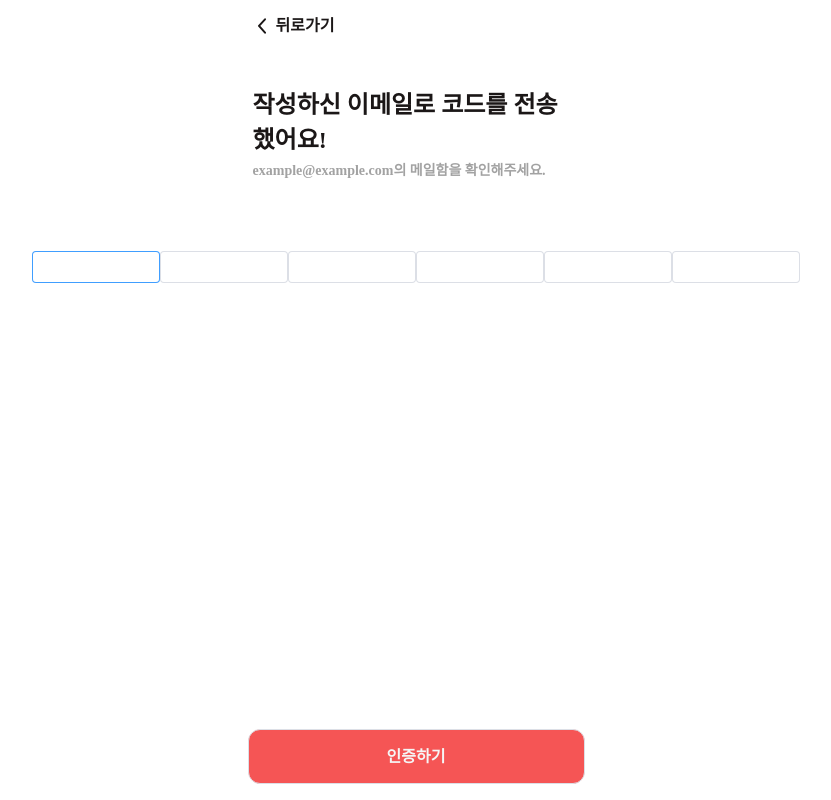
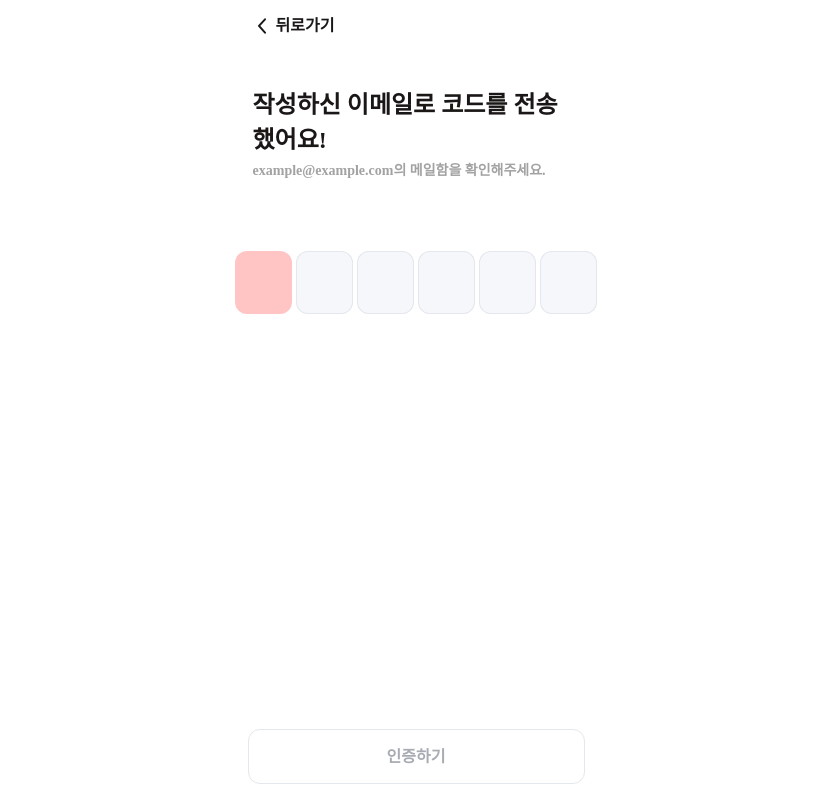
Before and after one commit to sin-hyunjin/Chkapoka-client, a Vue app: page / in a window 1280 px wide. Shown: the whole page, without its empty margins (224-1055 px from the left). Built offline with nearby package versions, Linux system fonts and the light colour scheme; a web font is replaced by a local one; what vue-query would draw is missing.

Commit message:
feat: Modify css of CpEmailNumberInput Component

```diff
--- a/src/components/commons/CpEmailNumberInput.vue
+++ b/src/components/commons/CpEmailNumberInput.vue
@@ -116,15 +116,15 @@
       ref="inputRefs"
       :key="idx"
       :autofocus="idx === 0"
+      :class="classArr"
+      :style="compStyle"
+      :model-value="splitModelValue(modelValue, idx)"
+      :disabled="modelValue.length < idx"
       type="text"
       maxlength="1"
       @keyup="handleKeyup($event, idx)"
       @paste="handlePaste($event, idx)"
     />
-    <!--
-      :model-value="splitModelValue(modelValue, idx)"
-      :disabled="modelValue.length < idx"
-    -->
   </div>
 </template>
 <!-- * ref, unref, computed
@@ -258,29 +258,47 @@
 
  -->
 <script setup lang="ts">
-import { ref, defineProps, defineEmits } from "vue";
+import { ref, defineProps, defineEmits, computed } from "vue";
 import { ElInput } from "element-plus";
 
-const props = defineProps<{
-  modelValue: string;
-}>();
+const props = withDefaults(
+  defineProps<{
+    modelValue: string;
+    classArr?: string[];
+    width?: string;
+    height?: string;
+    bgColor?: string;
+    borderColor?: string;
+    borderRadius?: string;
+    textColor?: string;
+  }>(),
+  {
+    classArr: () => ["cp-text-head-2"],
+    width: "57px",
+    height: "63px",
+    bgColor: "var(--cp-color-pink-light)",
+    borderColor: "var(--cp-color-pink)",
+    borderRadius: "var(--cp-number-12)",
+    textColor: "var(--cp-color-grey-100)",
+  },
+);
 
 const emits = defineEmits<{
   (e: "update:modelValue", value: string): void;
 }>();
 
-// const splitModelValue = (modelValue: string, idx: number) => {
-//   // el-input에서 받아온 modelValue(입력 값), idx(필드 인덱스)
-//   const len = modelValue.length; // 받아온 입력 값의 길이 확인
-//   if (idx <= len - 1) {
-//     // 입력 필드의 인덱스가 사용자가 입력한 길이를 초과하지 않는다면
-//     return modelValue[idx];
-//     // 인덱스 값에 따른 해당 위치의 문자 반환
-//     // 입력한 값을 6개의 입력 필드로 분할하여 표시
-//   } else {
-//     return ""; // 인덱스가 입력 값의 길이보다 크거나 같으면 빈 입력필드 표시
-//   }
-// };
+const splitModelValue = (modelValue: string, idx: number) => {
+  // el-input에서 받아온 modelValue(입력 값), idx(필드 인덱스)
+  const len = modelValue.length; // 받아온 입력 값의 길이 확인
+  if (idx <= len - 1) {
+    // 입력 필드의 인덱스가 사용자가 입력한 길이를 초과하지 않는다면
+    return modelValue[idx];
+    // 인덱스 값에 따른 해당 위치의 문자 반환
+    // 입력한 값을 6개의 입력 필드로 분할하여 표시
+  } else {
+    return ""; // 인덱스가 입력 값의 길이보다 크거나 같으면 빈 입력필드 표시
+  }
+};
 
 const inputRefs = ref<InstanceType<typeof ElInput>[]>();
 
@@ -358,11 +376,35 @@ const handlePaste = (event: ClipboardEvent, idx: number) => {
     focusInput(5);
   }
 };
+
+const compStyle = computed(() => {
+  return {
+    "--el-input-width": props.width,
+    "--el-input-height": props.height,
+    "--el-input-bg-color": props.bgColor,
+    "--el-input-border-color": props.borderColor,
+    "--el-input-border-radius": props.borderRadius,
+    "--el-text-color-placeholder": props.textColor,
+  };
+});
 </script>
 
 <style scoped lang="scss">
 .wrap {
   display: flex;
   flex-direction: row;
+  margin: 0 auto;
+}
+.wrap > .el-input {
+  flex: 1;
+  margin-right: var(--cp-number-4);
+}
+
+.wrap > .el-input:last-child {
+  margin-right: 0;
+}
+
+::v-deep(.el-input__wrapper) {
+  box-shadow: none;
 }
 </style>
--- a/src/components/init/ChukaPokaSignForm.vue
+++ b/src/components/init/ChukaPokaSignForm.vue
@@ -70,7 +70,9 @@
           type="number"
           @update:model-value="verifyNumberValue = Number($event)"
         /> -->
-        <cp-email-number-input></cp-email-number-input>
+        <cp-email-number-input
+          v-model="verifyNumberValue"
+        ></cp-email-number-input>
       </template>
       <template v-if="currentStep === SignFormStep.PASSWORD">
         <cp-input
@@ -138,7 +140,7 @@ const layoutTypeClass = computed<string | undefined>(() => {
 
 const emailValue = ref<string>("example@example.com");
 const passwordValue = ref<string>("pass1234");
-const verifyNumberValue = ref<number>(123456);
+const verifyNumberValue = ref<string>("");
 const { isValidEmailValue, isValidPasswordValue, isValidVerifyNumberValue } =
   useValidateInputValue({
     email: emailValue,
--- a/src/composables/use-validate-input-value.ts
+++ b/src/composables/use-validate-input-value.ts
@@ -9,7 +9,7 @@ export const pattern = {
 export const useValidateInputValue = (value: {
   email?: Ref<string> | string;
   password?: Ref<string> | string;
-  verifyNumber?: Ref<number> | number;
+  verifyNumber?: Ref<string> | string;
 }) => {
   const isValidEmailValue = computed<boolean>(() => {
     const v = unref(value.email);
@@ -37,7 +37,7 @@ export const useValidateInputValue = (value: {
     const v = unref(value.verifyNumber);
     if (v !== undefined) {
       // 인증번호가 6자리가 아니라면
-      return `${v}`.length !== 6;
+      return v.length !== 6;
     } else {
       return false;
     }
```
